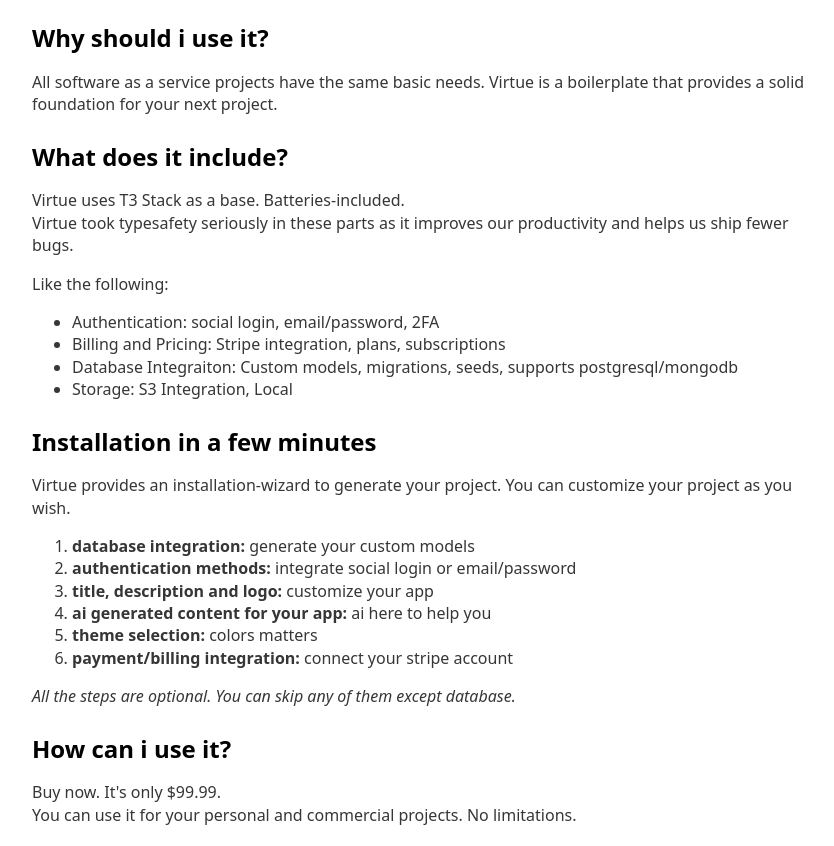
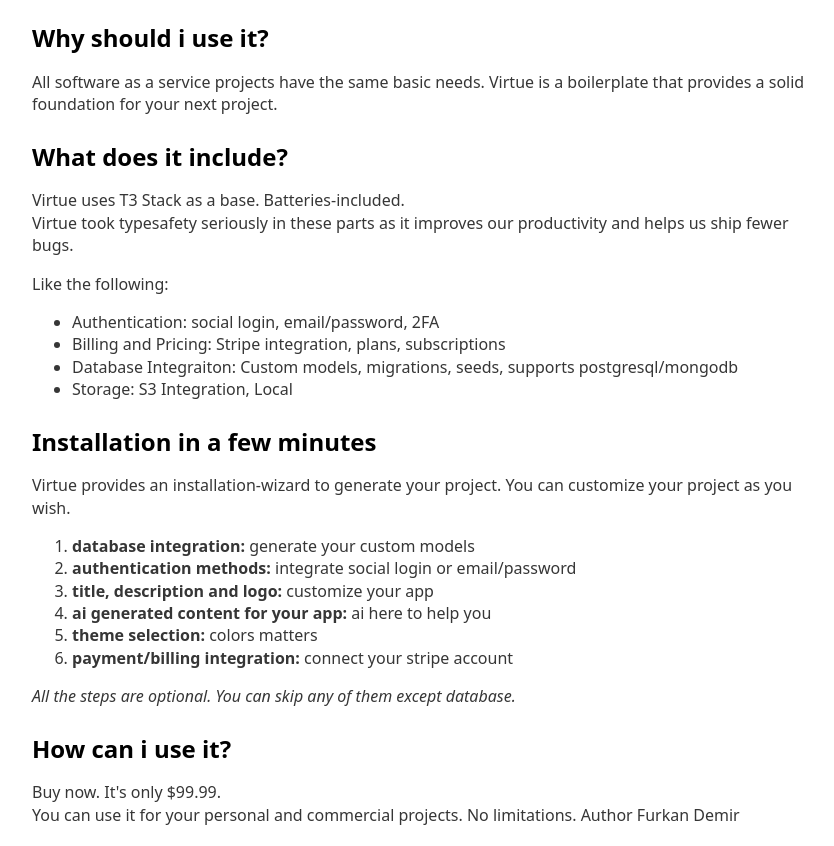
Before and after one commit to fdemir/usevirtue, a plain HTML site: page index.html in a window 1280 px wide. Shown: the part 159-1005 px from the top of the page, without its empty margins (208-1042 px from the left). Drawn offline with nearby package versions, Linux system fonts and the light colour scheme.

Commit message:
Update index.html

```diff
--- a/index.html
+++ b/index.html
@@ -99,6 +99,7 @@
       Buy now. It's only $99.99.
       <br />
       You can use it for your personal and commercial projects. No limitations.
+      Author Furkan Demir
     </p>
   </body>
 </html>
```
